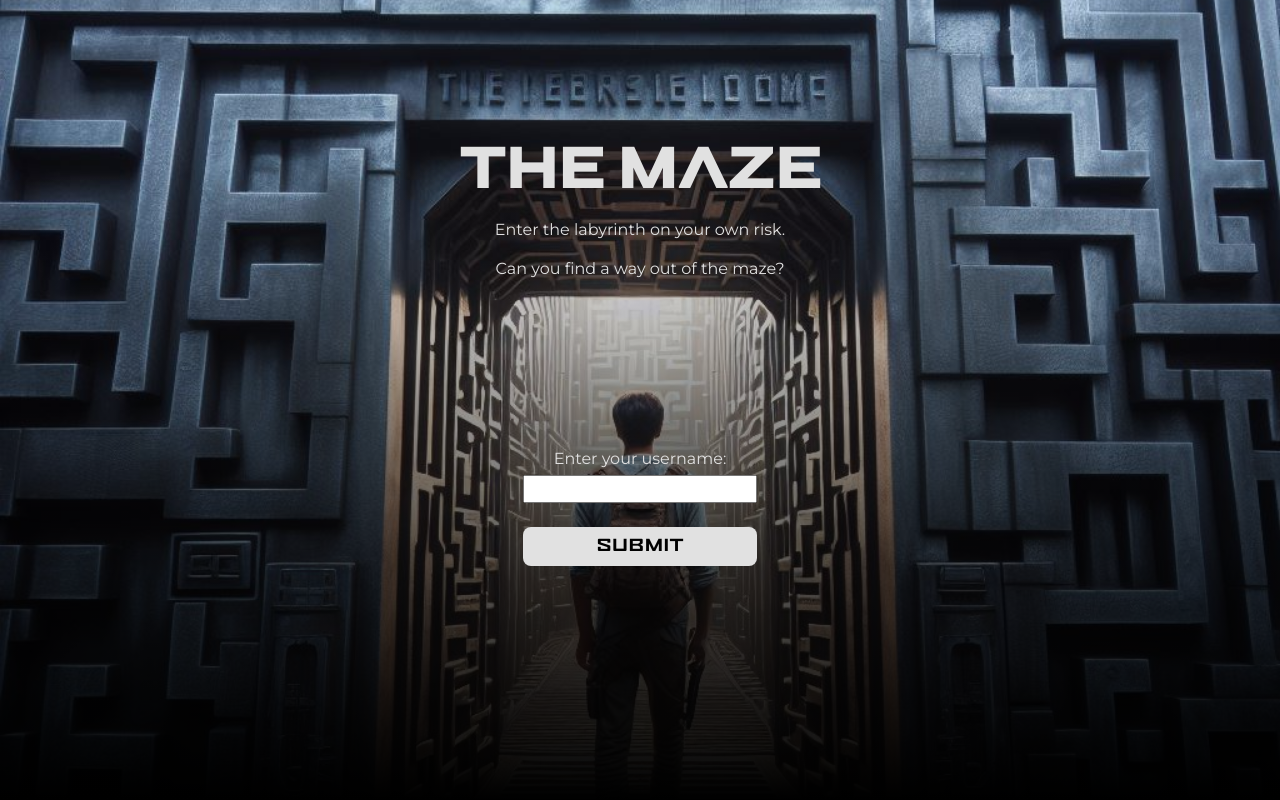
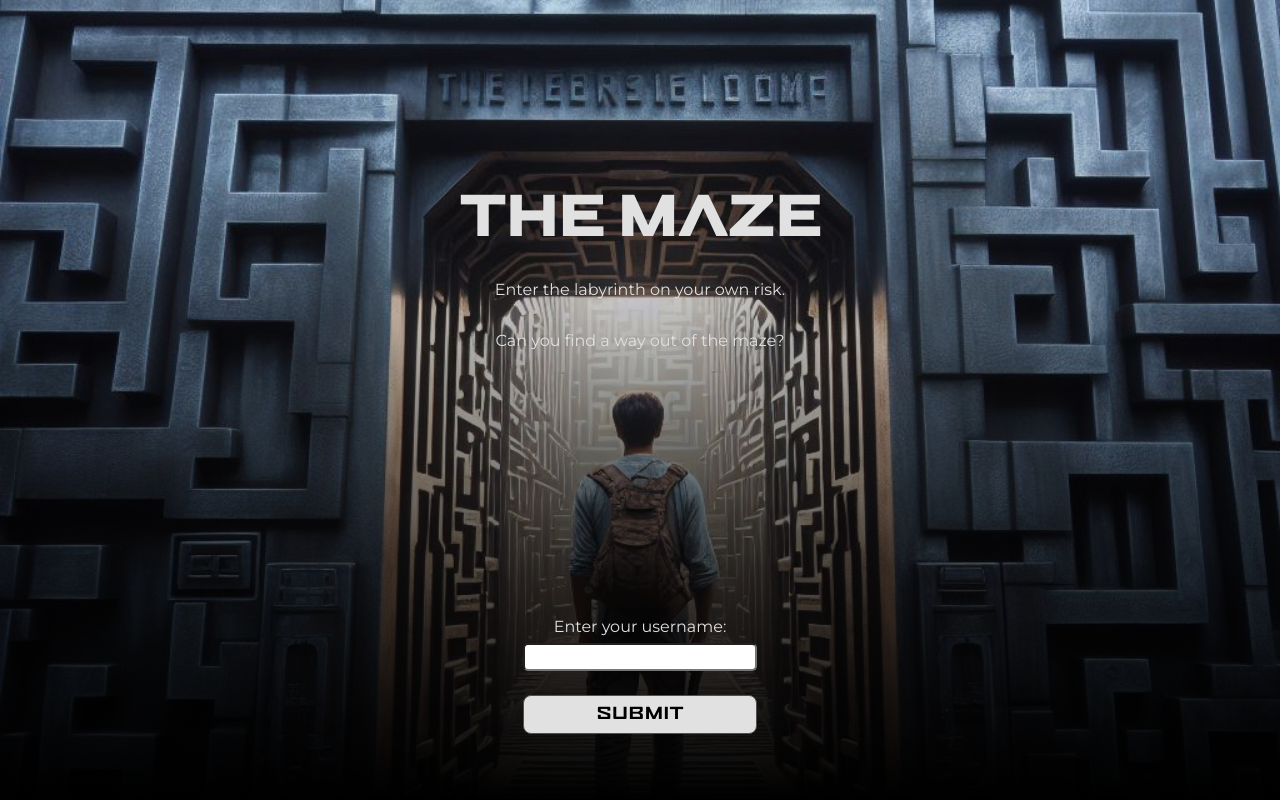
Before and after one commit to trista1987/project-labyrinth-zustand-vite, a React (Vite) app: page / in a window 1280 px wide. Built offline with nearby package versions, Linux system fonts and the light colour scheme.

Commit message:
added @media and did some other styling

```diff
--- a/src/index.css
+++ b/src/index.css
@@ -39,12 +39,12 @@ h1 {
 }
 
 p {
-  margin: 20px 0 8px 0;
+  margin: 2rem 1rem 0.5rem;
 }
 
 button {
   border-radius: 8px;
-  border: 1px solid transparent;
+  border: 1px solid #515050;
   padding: 0.6em 1.2em;
   font-size: 1em;
   font-weight: 500;
--- a/src/styles/StartGame.css
+++ b/src/styles/StartGame.css
@@ -1,13 +1,14 @@
 .start-game-container {
-  padding: 50px;
   height: 100vh;
-  background-repeat: no-repeat;
+  /* background-repeat: no-repeat;
   background-size: cover;
-  background-position: center;
+  background-position: center; */
+  background: linear-gradient(rgb(0, 0, 0, 0) 20%, rgb(0, 0, 0) 100%);
 }
 
 .start-game-container > p {
-  font-size: 1.2rem;
+  font-size: 1.4rem;
+  padding: 9rem 1rem;
 }
 
 .direction-container {
@@ -22,9 +23,6 @@
     display: flex;
     flex-direction: column;
     align-items: center;
-  }
-
-  .direction-container {
-    width: 600px;
+    width: 100vw;
   }
 }
--- a/src/styles/Username.css
+++ b/src/styles/Username.css
@@ -9,7 +9,7 @@
 }
 
 .main-container {
-  padding: 9rem 0;
+  padding: 8rem 0 10rem;
 }
 
 form {
@@ -22,10 +22,15 @@ input {
   margin: 0.4rem 0 1.5rem;
   height: 1.5rem;
   font-family: "Maze Runner", sans-serif;
+  border-radius: 5px;
+  text-align: center;
 }
 
 @media all and (min-width: 668px) {
   .start-background {
     margin: 0;
   }
+  .main-container {
+    padding: 12rem 0 15rem;
+  }
 }
```
Also changed, not shown: public/cover-image-github.png (added), 1 other file (tests, documents, lock files or other folders).
